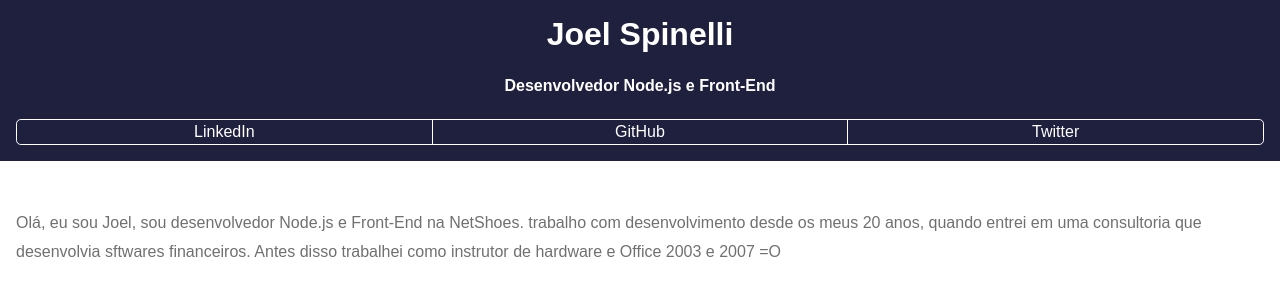
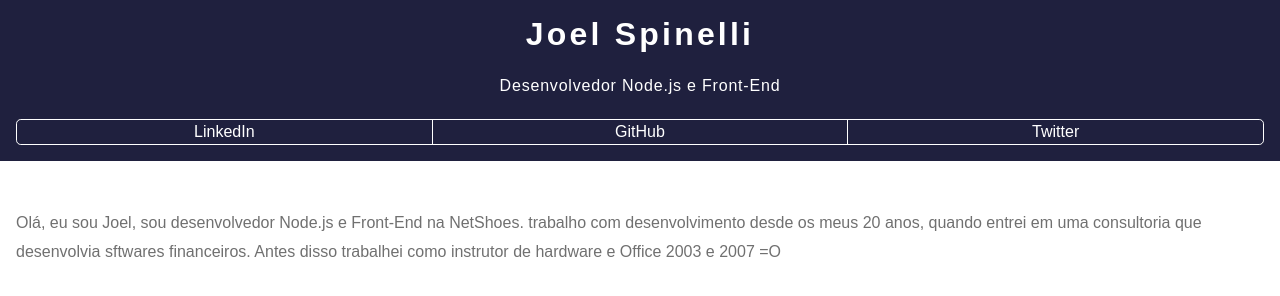
Before and after one commit to JoelSpinelli/Site-1.0, a website: page views/home.html in a window 1280 px wide. Drawn offline with Linux system fonts and the light colour scheme; files that its build step writes are made by us from their sources.

Commit message:
adicionando espaços entre letras e removendo bold

```diff
--- a/public/css/style.css
+++ b/public/css/style.css
@@ -11,6 +11,7 @@
 .cabecalho__titulo {
   font-size: 2rem;
   text-align: center;
+  letter-spacing: .2rem;
   color: white;
   margin: 0;
   padding: 1rem 0 .5rem 0;
@@ -18,10 +19,12 @@
 
 .cabecalho__subtitulo {
   font-size: 1rem;
+  font-weight: normal;
+  letter-spacing: .05rem;
   text-align: center;
   color: white;
   margin: 0 auto;
-  padding: 1rem 0 .5rem
+  padding: 1rem 0 .5rem;
 }
 
 .redesSociais {
```
